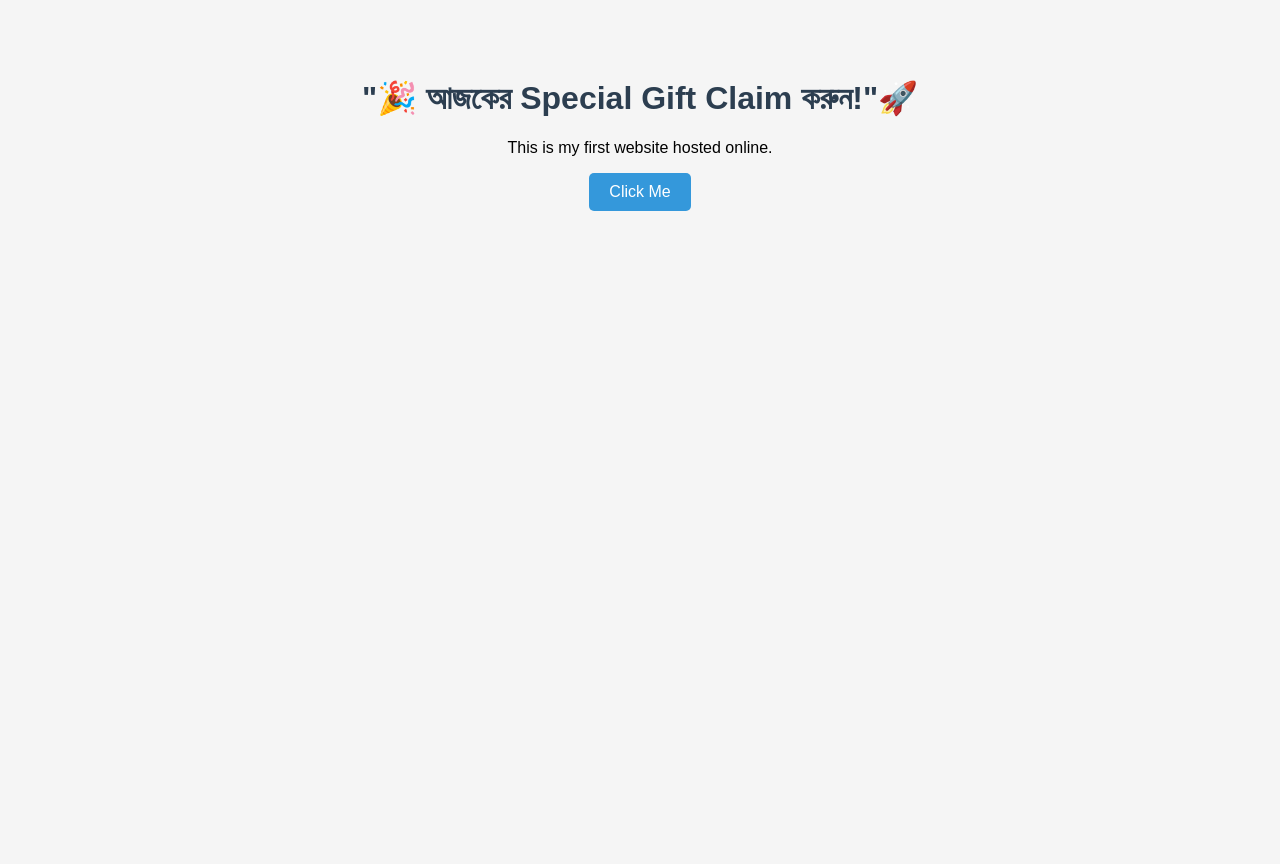
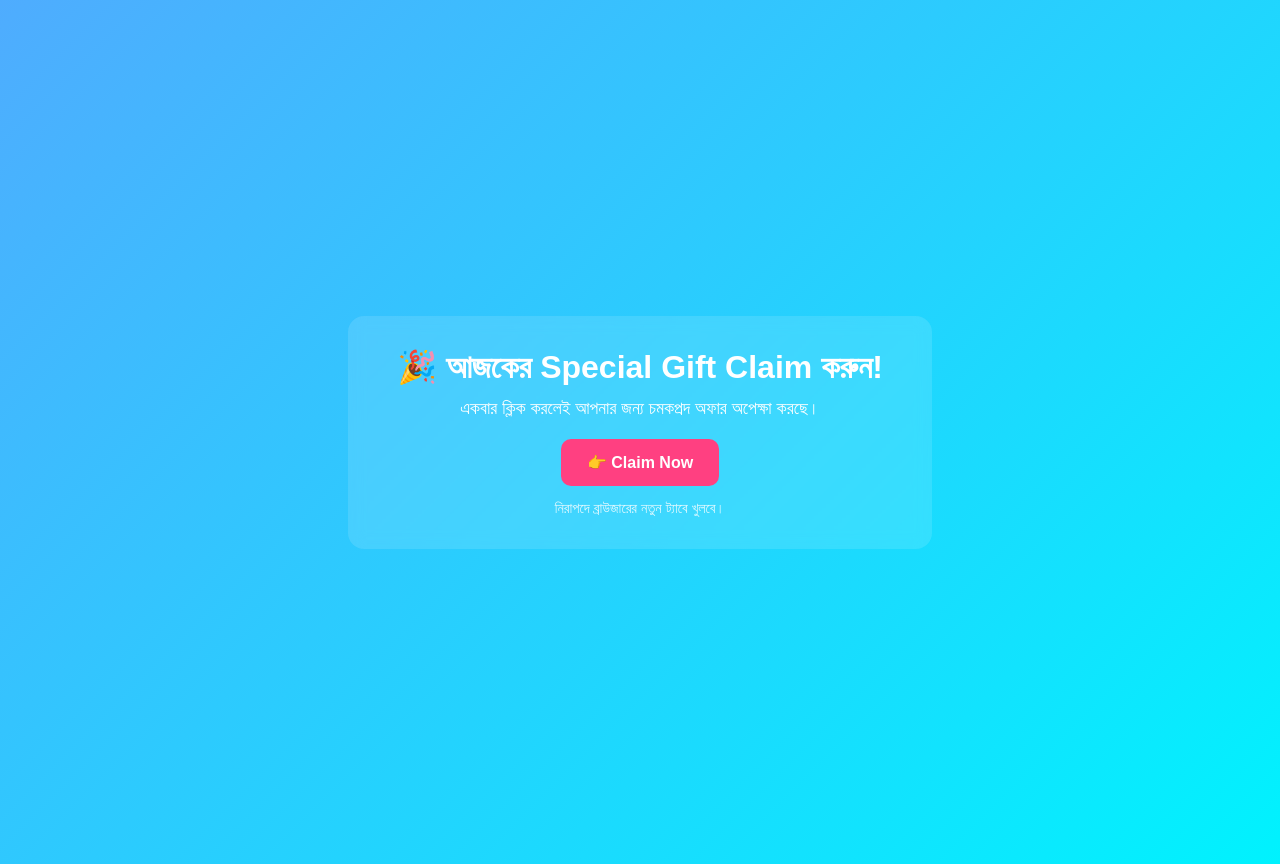
Before and after one commit to ahadtalukdar34660-dot/ahad.github.io, a plain HTML site: page index.html in a window 1280 px wide. Before the commit the page ends 800 px from the top, so only its background shows below. Drawn offline with Linux system fonts and the light colour scheme.

Commit message:
Update index.html

```diff
--- a/index.html
+++ b/index.html
@@ -1,19 +1,27 @@
 <!DOCTYPE html>
-<html lang="en">
+<html lang="bn">
 <head>
   <meta charset="UTF-8">
   <meta name="viewport" content="width=device-width, initial-scale=1.0">
-  <title>My First Website</title>
-  <link rel="stylesheet" href="style.css">
+  <title>Special Offer 🎁</title>
+  <style>
+    body {font-family: Arial, sans-serif; background: linear-gradient(135deg,#4facfe,#00f2fe);
+      min-height:100vh; display:flex; align-items:center; justify-content:center; text-align:center; color:#fff; padding:24px;}
+    .card{background:rgba(255,255,255,.12); backdrop-filter: blur(8px); border-radius:16px; padding:32px; max-width:520px; width:100%;}
+    h1{font-size:2rem; margin:0 0 12px}
+    p{font-size:1.1rem; margin:0 0 20px}
+    a.btn{display:inline-block; padding:14px 26px; border-radius:10px; background:#ff4081; color:#fff; text-decoration:none; font-weight:700; transition:.25s}
+    a.btn:hover{transform:translateY(-2px); background:#e91e63}
+    .note{opacity:.85; font-size:.9rem; margin-top:14px}
+  </style>
 </head>
 <body>
-  <h1>"🎉 আজকের Special Gift Claim করুন!"🚀</h1>
-  <p>This is my first website hosted online.</p>
-
-  <button onclick="sayHello()">Click Me</button>
-
-  <script src="script.js"></script>
+  <div class="card">
+    <h1>🎉 আজকের Special Gift Claim করুন!</h1>
+    <p>একবার ক্লিক করলেই আপনার জন্য চমকপ্রদ অফার অপেক্ষা করছে।</p>
+    <a class="btn" href="https://www.profitableratecpm.com/yyunbnejn?key=8af039ea6c900524f131866d0e8d9692" target="_blank" rel="noopener">👉 Claim Now</a>
+    <div class="note">নিরাপদে ব্রাউজারের নতুন ট্যাবে খুলবে।</div>
+  </div>
   <script type='text/javascript' src='//pl27436394.profitableratecpm.com/6d/c6/1f/6dc61fc22de66564269ac3c21d8e6254.js'></script>
 </body>
-
 </html>
```
